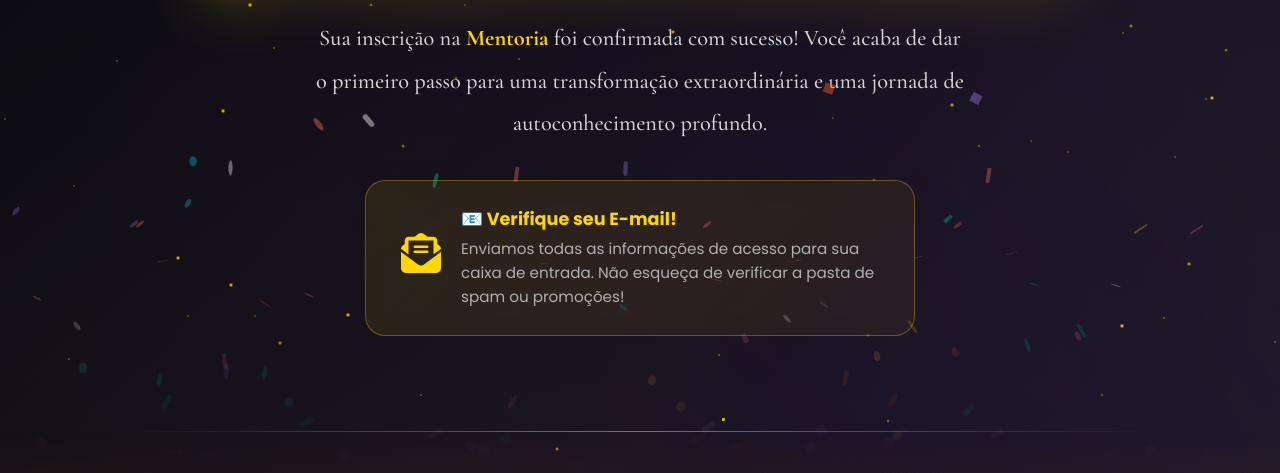
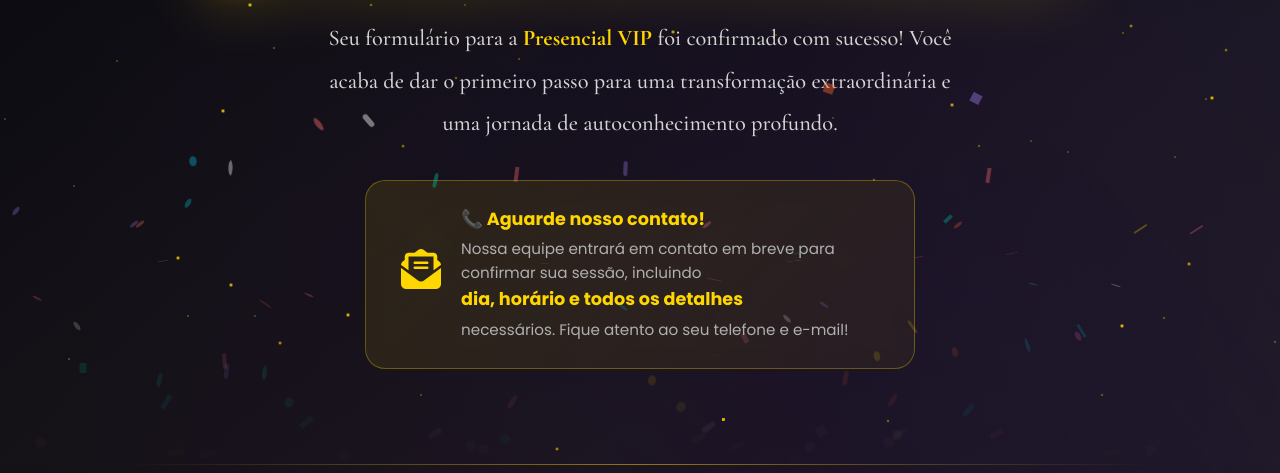
Before and after one commit to hubcomplier/AGRADECIMENTO, a plain HTML site: page index.html in a window 1280 px wide. Shown: the part 327-800 px from the top of the page. Drawn offline with nearby package versions, Linux system fonts and the light colour scheme.

Commit message:
Update index.html

```diff
--- a/index.html
+++ b/index.html
@@ -1034,7 +1034,7 @@
             <h1 class="thank-you-title">🎉 Parabéns! Você está dentro!</h1>
 
             <p class="thank-you-subtitle">
-                Sua inscrição na <strong>Mentoria</strong> foi confirmada com sucesso!
+                Seu formulário para a <strong>Presencial VIP</strong> foi confirmado com sucesso!
                 Você acaba de dar o primeiro passo para uma transformação extraordinária
                 e uma jornada de autoconhecimento profundo.
             </p>
@@ -1042,10 +1042,11 @@
             <div class="email-notice">
                 <i class="fas fa-envelope-open-text"></i>
                 <div class="email-notice-text">
-                    <strong>📧 Verifique seu E-mail!</strong>
+                    <strong>📞 Aguarde nosso contato!</strong>
                     <p>
-                        Enviamos todas as informações de acesso para sua caixa de entrada.
-                        Não esqueça de verificar a pasta de spam ou promoções!
+                Nossa equipe entrará em contato em breve para confirmar sua sessão,
+                incluindo <strong>dia, horário e todos os detalhes</strong> necessários.
+                Fique atento ao seu telefone e e-mail!
                     </p>
                 </div>
             </div>
```
